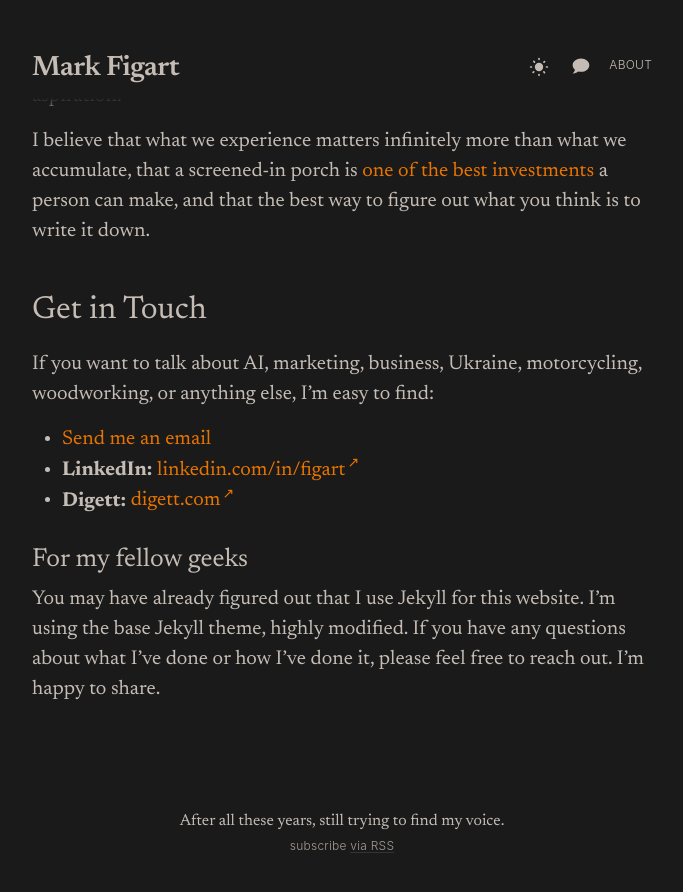
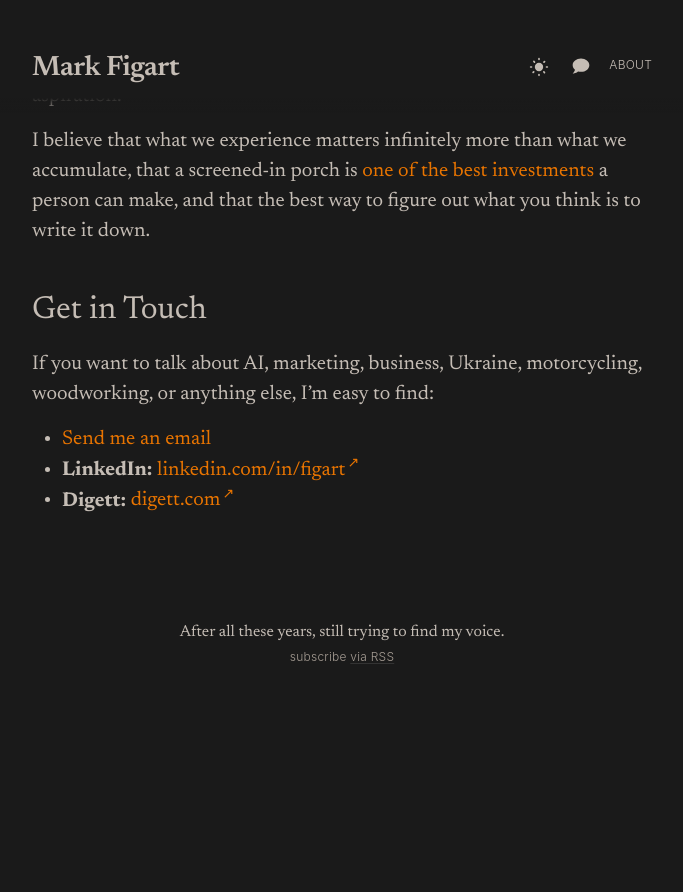
Before and after one commit to figart/60, a Jekyll site: the page built from _pages/about.markdown, in a window 1280 px wide and 900 px high, scrolled down 3626 px. Shown: the top 892 px of the window, without its empty margins (298-981 px from the left). Built offline with Jekyll 4.4.1, drawn with Linux system fonts in a browser that asks for light colours; after the commit the page ends 4337 px from its top, so only the background shows below that.

Commit message:
Update about page copy.
Co-authored-by: Cursor <cursoragent@cursor.com>

```diff
--- a/_pages/about.markdown
+++ b/_pages/about.markdown
@@ -56,7 +56,3 @@ If you want to talk about AI, marketing, business, Ukraine, motorcycling, woodwo
 - [Send me an email](#){:.contact-link}
 - **LinkedIn:** [linkedin.com/in/figart](https://www.linkedin.com/in/figart/){:target="\_blank"}
 - **Digett:** [digett.com](https://www.digett.com){:target="\_blank"}
-
-### For my fellow geeks
-
-You may have already figured out that I use Jekyll for this website. I'm using the base Jekyll theme, highly modified. If you have any questions about what I've done or how I've done it, please feel free to reach out. I'm happy to share.
```
